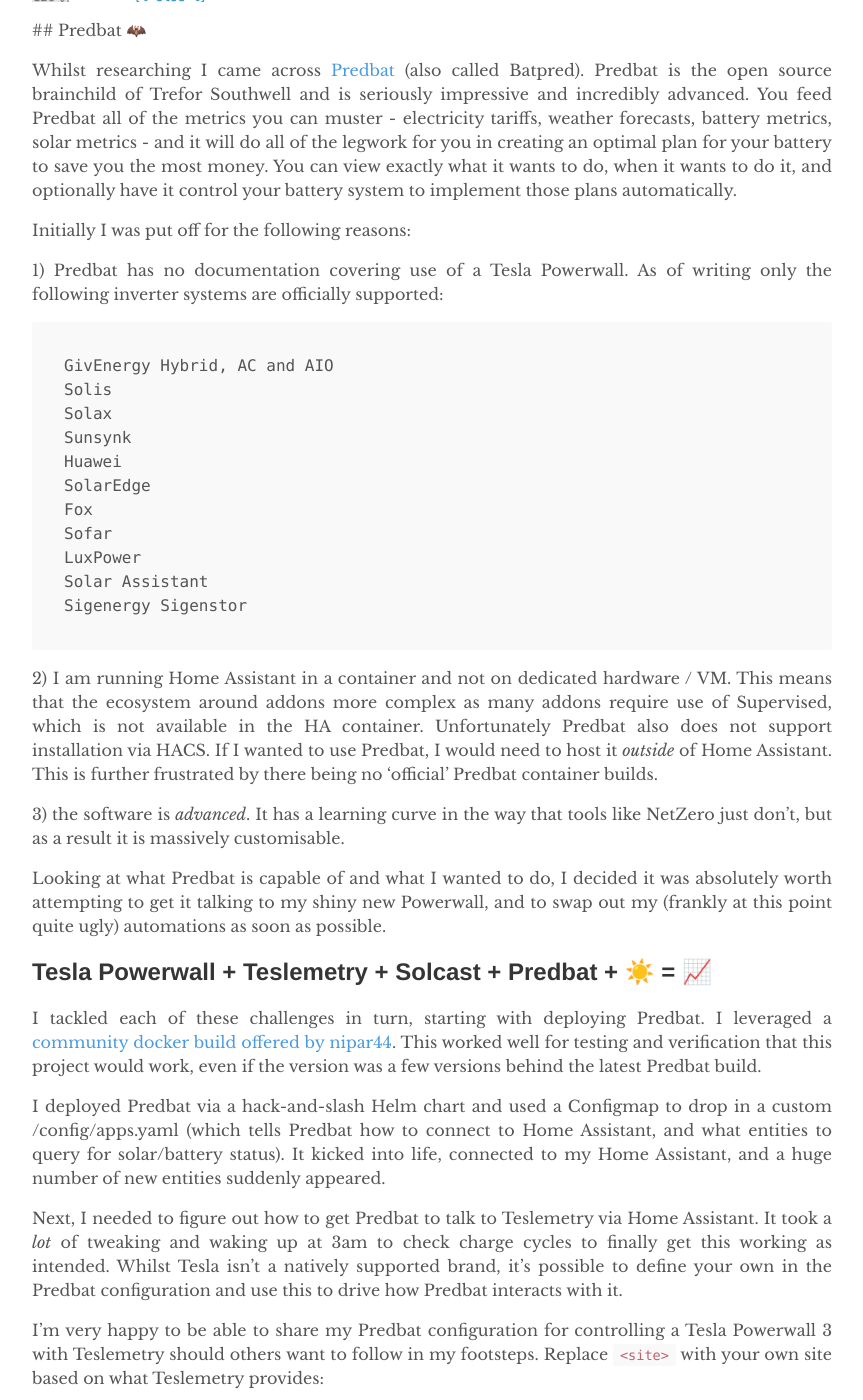
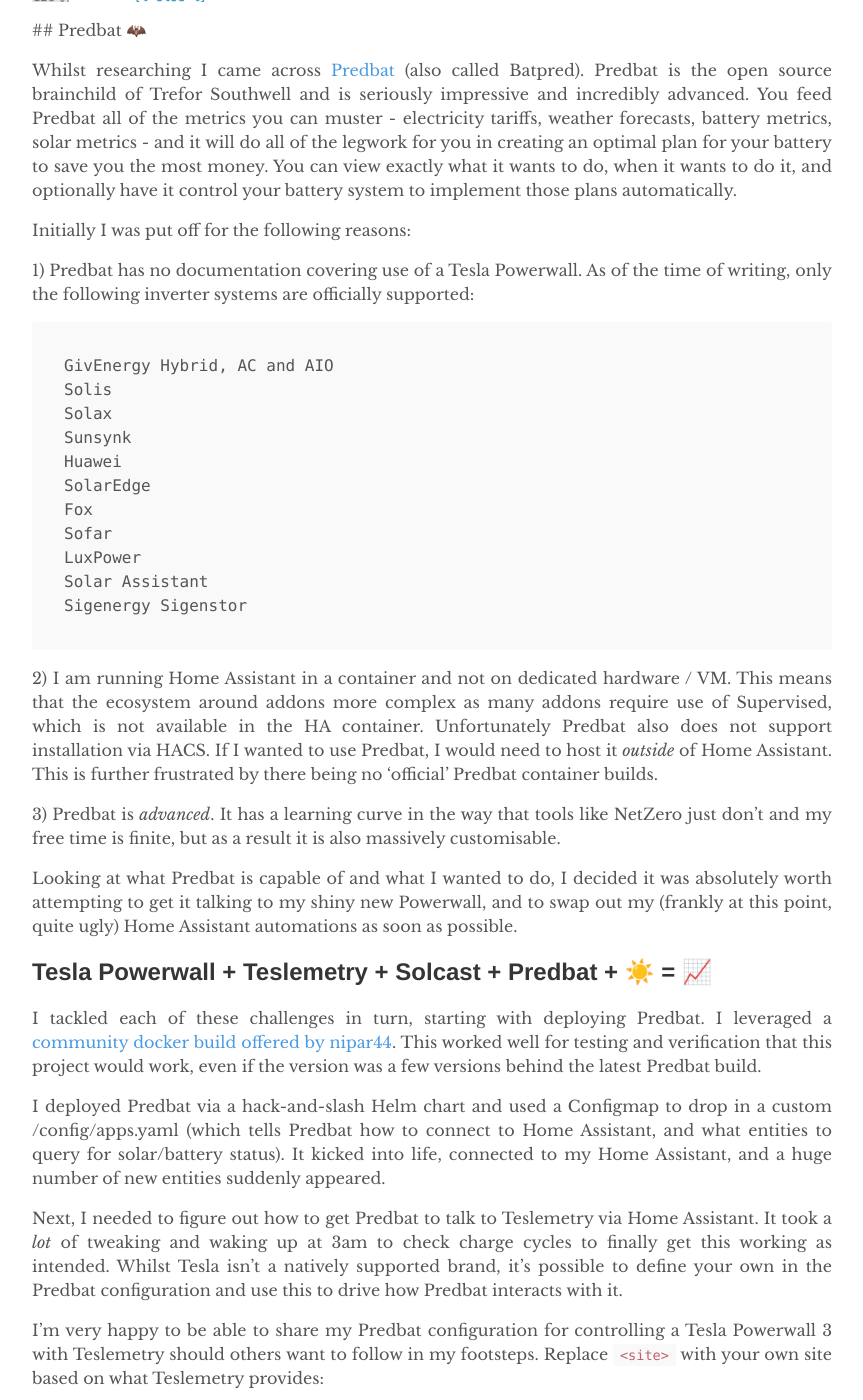
Before and after one commit to edhull/edhull.github.io, a Jekyll site: the page built from _posts/2025-08-24-predbat-docker-tesla.md, in a window 1280 px wide and 1400 px high, scrolled down 7048 px. Shown: the whole window, without its empty margins (208-1071 px from the left). Built offline with Jekyll 4.4.1, drawn with Linux system fonts in a browser that asks for light colours; some of the changed text lies outside the part shown.

Commit message:
Predbat blog post

````diff
--- a/_posts/2025-08-24-predbat-docker-tesla.md
+++ b/_posts/2025-08-24-predbat-docker-tesla.md
@@ -104,7 +104,7 @@ Whilst researching I came across [Predbat](https://github.com/springfall2008/bat
 
 Initially I was put off for the following reasons:
 
-1)  Predbat has no documentation covering use of a Tesla Powerwall. As of writing only the following inverter systems are officially supported:
+1)  Predbat has no documentation covering use of a Tesla Powerwall. As of the time of writing, only the following inverter systems are officially supported:
 ```
 GivEnergy Hybrid, AC and AIO
 Solis
@@ -120,9 +120,9 @@ Sigenergy Sigenstor
 ```
 2) I am running Home Assistant in a container and not on dedicated hardware / VM. This means that the ecosystem around addons more complex as many addons require use of Supervised, which is not available in the HA container. Unfortunately Predbat also does not support installation via HACS. If I wanted to use Predbat, I would need to host it _outside_ of Home Assistant. This is further frustrated by there being no 'official' Predbat container builds.
 
-3)  the software is _advanced_. It has a learning curve in the way that tools like NetZero just don't, but as a result it is massively customisable.
+3) Predbat is _advanced_. It has a learning curve in the way that tools like NetZero just don't and my free time is finite, but as a result it is also massively customisable.
 
-Looking at what Predbat is capable of and what I wanted to do, I decided it was absolutely worth attempting to get it talking to my shiny new Powerwall, and to swap out my (frankly at this point quite ugly) automations as soon as possible.
+Looking at what Predbat is capable of and what I wanted to do, I decided it was absolutely worth attempting to get it talking to my shiny new Powerwall, and to swap out my (frankly at this point, quite ugly) Home Assistant automations as soon as possible.
 
 ## Tesla Powerwall + Teslemetry + Solcast + Predbat + ☀️ = 📈
 
````
Also changed, not shown: other parts of _posts/2025-08-24-predbat-docker-tesla.md (+3 -3 lines).
